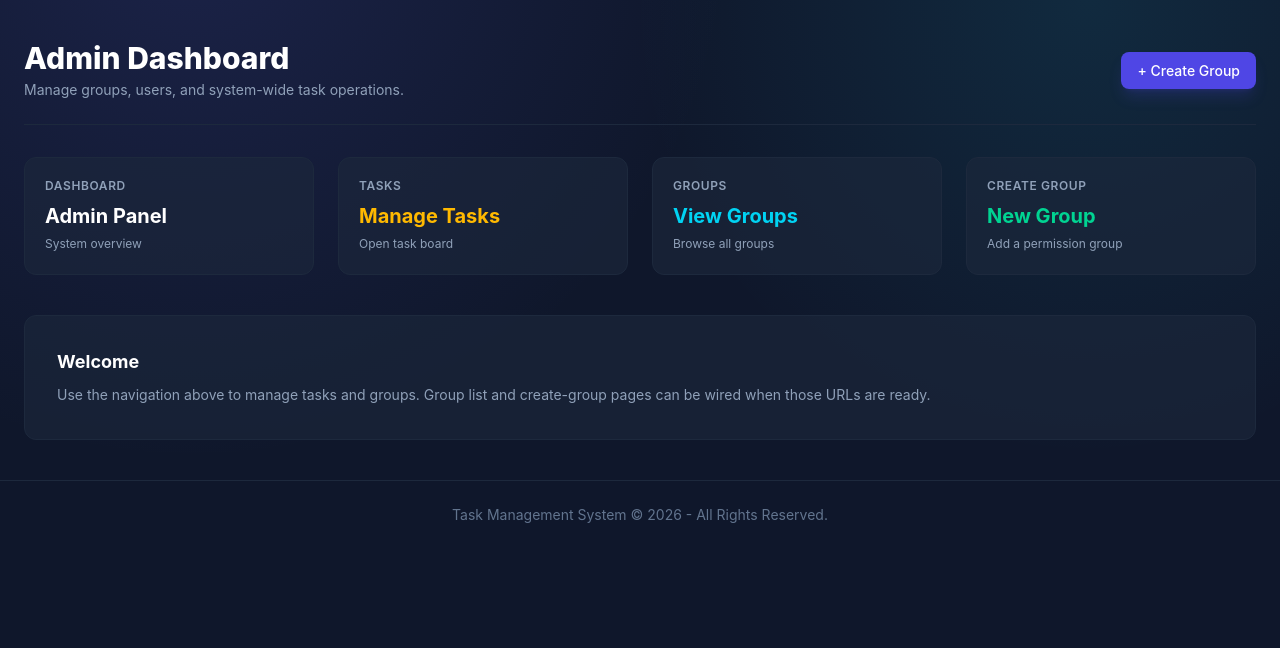
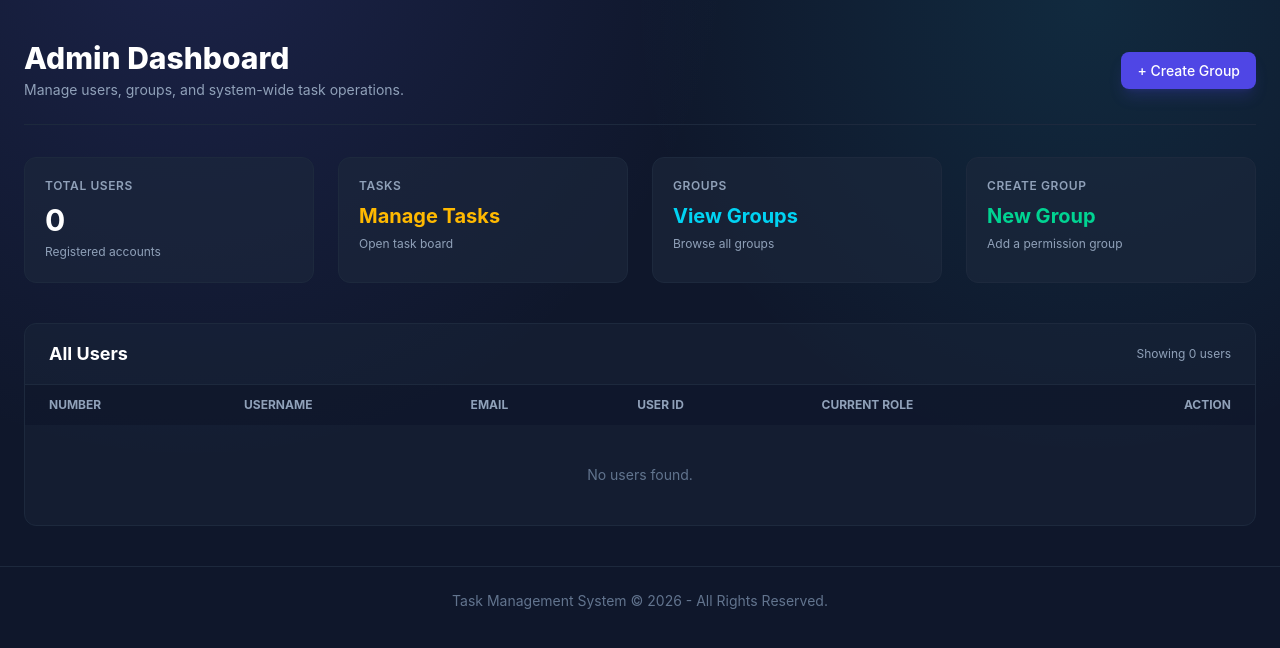
Before and after one commit to emonhassan83/django-practice, a Django app: page /users/admin-dashboard in a window 1280 px wide. Shown: the part 79-727 px from the top of the page. Run offline with Django 5.2, Linux system fonts and the light colour scheme; style sheets or scripts are compiled from the project's sources.

Commit message:
feat: enhance admin dashboard by displaying user list with roles and total count, improve styling and layout

```diff
--- a/users/templates/admin/dashboard.html
+++ b/users/templates/admin/dashboard.html
@@ -70,7 +70,7 @@
         <div class="flex flex-col md:flex-row md:items-center md:justify-between mb-8 pb-6 border-b border-slate-800">
             <div>
                 <h1 class="text-3xl font-extrabold text-white">Admin Dashboard</h1>
-                <p class="text-slate-400 mt-1 text-sm">Manage groups, users, and system-wide task operations.</p>
+                <p class="text-slate-400 mt-1 text-sm">Manage users, groups, and system-wide task operations.</p>
             </div>
             <div class="mt-4 md:mt-0">
                 <a href="#" class="btn-primary">+ Create Group</a>
@@ -79,9 +79,9 @@
 
         <div class="grid grid-cols-1 sm:grid-cols-2 lg:grid-cols-4 gap-6 mb-10">
             <div class="card">
-                <p class="card-label">Dashboard</p>
-                <h2 class="text-xl font-bold text-white mt-2">Admin Panel</h2>
-                <span class="text-xs text-slate-400 mt-1 inline-block">System overview</span>
+                <p class="card-label">Total Users</p>
+                <h2 class="text-3xl font-bold text-white mt-2">{{ users|length }}</h2>
+                <span class="text-xs text-slate-400 mt-1 inline-block">Registered accounts</span>
             </div>
             <a href="{% url 'manager_dashboard' %}" class="card block hover:border-indigo-500/40">
                 <p class="card-label">Tasks</p>
@@ -100,12 +100,7 @@
             </a>
         </div>
 
-        <div class="card p-6 md:p-8">
-            <h3 class="text-lg font-bold text-white mb-2">Welcome{% if user.is_authenticated %}, {{ user.username }}{% endif %}</h3>
-            <p class="text-slate-400 text-sm leading-relaxed">
-                Use the navigation above to manage tasks and groups. Group list and create-group pages can be wired when those URLs are ready.
-            </p>
-        </div>
+        {% include "admin/user_list.html" %}
     </main>
 
     <footer class="border-t border-slate-800 text-center py-6 text-slate-500 text-sm">
--- a/users/templates/admin/user_list.html
+++ b/users/templates/admin/user_list.html
@@ -1,73 +1,63 @@
-{% load static %}
-<div class="container mx-auto p-6">
+<div class="bg-slate-800/40 border border-slate-800 rounded-xl overflow-hidden">
+    <div class="px-6 py-4 border-b border-slate-800 flex items-center justify-between">
+        <h3 class="text-lg font-bold text-white">All Users</h3>
+        <span class="text-xs text-slate-400">Showing {{ users|length }} user{{ users|length|pluralize }}</span>
+    </div>
     <div class="overflow-x-auto">
-      <table class="min-w-full bg-white shadow-md rounded-lg overflow-hidden">
-        <thead class="bg-gray-100">
+        <table class="w-full text-left text-sm text-slate-300">
+            <thead class="bg-slate-900/80 uppercase text-xs text-slate-400">
                 <tr>
-            <th
-              class="px-4 py-3 text-left text-xs font-medium text-gray-500 uppercase tracking-wider"
-            >
-              Number
-            </th>
-            <th
-              class="px-4 py-3 text-left text-xs font-medium text-gray-500 uppercase tracking-wider"
-            >
-              Username
-            </th>
-            <th
-              class="px-4 py-3 text-left text-xs font-medium text-gray-500 uppercase tracking-wider"
-            >
-              Email
-            </th>
-            <th
-              class="px-4 py-3 text-left text-xs font-medium text-gray-500 uppercase tracking-wider"
-            >
-              User ID
-            </th>
-            <th
-              class="px-4 py-3 text-left text-xs font-medium text-gray-500 uppercase tracking-wider"
-            >
-              Current Role
-            </th>
-            <th
-              class="px-4 py-3 text-left text-xs font-medium text-gray-500 uppercase tracking-wider"
-            >
-              Action
-            </th>
+                    <th class="px-6 py-3">Number</th>
+                    <th class="px-6 py-3">Username</th>
+                    <th class="px-6 py-3">Email</th>
+                    <th class="px-6 py-3">User ID</th>
+                    <th class="px-6 py-3">Current Role</th>
+                    <th class="px-6 py-3 text-right">Action</th>
                 </tr>
             </thead>
-        <tbody class="divide-y divide-gray-200">
-          <!-- Example static data -->
-          <tr class="hover:bg-gray-50">
-            <td class="px-4 py-4 whitespace-nowrap">1</td>
-            <td class="px-4 py-4 whitespace-nowrap">John Doe</td>
-            <td class="px-4 py-4 whitespace-nowrap">johndoe@example.com</td>
-            <td class="px-4 py-4 whitespace-nowrap">12345</td>
-            <td class="px-4 py-4 whitespace-nowrap">Admin</td>
-            <td class="px-4 py-4 whitespace-nowrap">
-              <a
-                href="assign-role.html?id=12345"
-                class="bg-blue-500 hover:bg-blue-600 text-white font-bold py-2 px-4 rounded"
-              >
+            <tbody class="divide-y divide-slate-800">
+                {% for u in users %}
+                <tr class="hover:bg-slate-800/30 transition">
+                    <td class="px-6 py-4 text-slate-400">{{ forloop.counter }}</td>
+                    <td class="px-6 py-4">
+                        <div class="flex items-center gap-3">
+                            <span class="inline-flex h-8 w-8 items-center justify-center rounded-full bg-indigo-600/80 text-xs font-semibold text-white">
+                                {{ u.username|first|upper }}
+                            </span>
+                            <div>
+                                <p class="font-medium text-white">{{ u.username }}</p>
+                                {% if u.get_full_name %}
+                                    <p class="text-xs text-slate-500">{{ u.get_full_name }}</p>
+                                {% endif %}
+                            </div>
+                        </div>
+                    </td>
+                    <td class="px-6 py-4">{{ u.email|default:"—" }}</td>
+                    <td class="px-6 py-4 text-slate-400">{{ u.id }}</td>
+                    <td class="px-6 py-4">
+                        {% if u.is_superuser %}
+                            <span class="badge bg-red-500/10 text-red-400 border border-red-500/20">Admin</span>
+                        {% elif u.groups.all %}
+                            {% for group in u.groups.all %}
+                                <span class="badge bg-indigo-500/10 text-indigo-400 border border-indigo-500/20">{{ group.name }}</span>
+                            {% endfor %}
+                        {% else %}
+                            <span class="badge bg-slate-500/10 text-slate-400 border border-slate-500/20">No Role</span>
+                        {% endif %}
+                    </td>
+                    <td class="px-6 py-4 text-right">
+                        <a href="#" class="inline-flex items-center px-3 py-1.5 rounded-lg text-xs font-semibold bg-indigo-600 hover:bg-indigo-500 text-white transition">
                             Change Role
                         </a>
                     </td>
                 </tr>
-          <tr class="hover:bg-gray-50">
-            <td class="px-4 py-4 whitespace-nowrap">2</td>
-            <td class="px-4 py-4 whitespace-nowrap">Jane Smith</td>
-            <td class="px-4 py-4 whitespace-nowrap">janesmith@example.com</td>
-            <td class="px-4 py-4 whitespace-nowrap">67890</td>
-            <td class="px-4 py-4 whitespace-nowrap">Editor</td>
-            <td class="px-4 py-4 whitespace-nowrap">
-              <a
-                href="assign-role.html?id=67890"
-                class="bg-blue-500 hover:bg-blue-600 text-white font-bold py-2 px-4 rounded"
-              >
-                Change Role
-              </a>
+                {% empty %}
+                <tr>
+                    <td colspan="6" class="px-6 py-10 text-center text-slate-500">
+                        No users found.
                     </td>
                 </tr>
+                {% endfor %}
             </tbody>
         </table>
     </div>
--- a/users/views.py
+++ b/users/views.py
@@ -1,5 +1,6 @@
 from django.shortcuts import render, redirect, HttpResponse
 from django.contrib.auth import login, logout
+from django.contrib.auth.models import User
 from django.contrib import messages
 from users.form import CustomSignUpForm, SignInForm
 from django.contrib.auth.tokens import default_token_generator
@@ -55,4 +56,5 @@
         return HttpResponse("User not found")
 
 def admin_dashboard(request):
-    return render(request, "admin/dashboard.html")
+    users = User.objects.prefetch_related("groups").order_by("id")
+    return render(request, "admin/dashboard.html", {"users": users})
```
Lines whose indentation alone changed are shown as unchanged.
